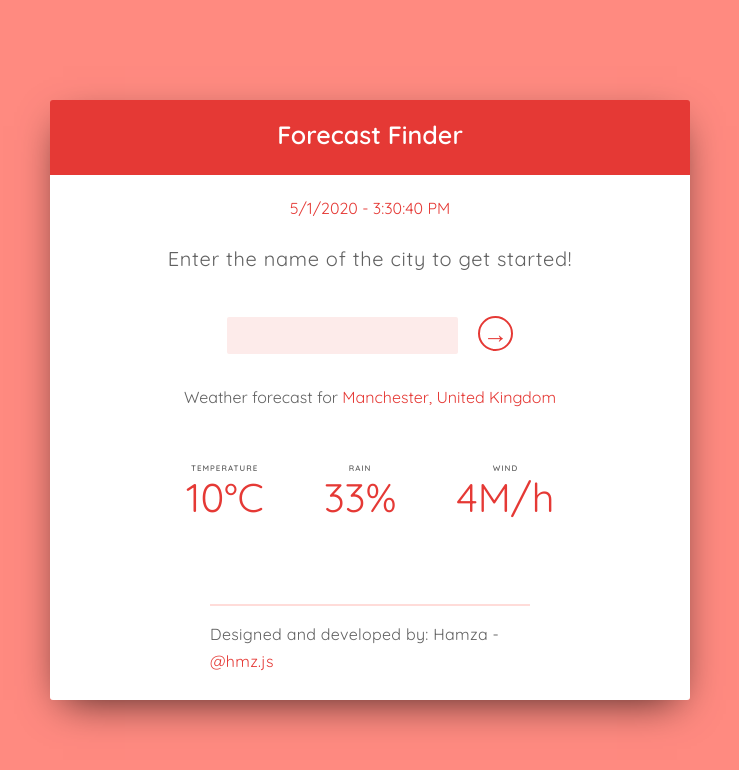
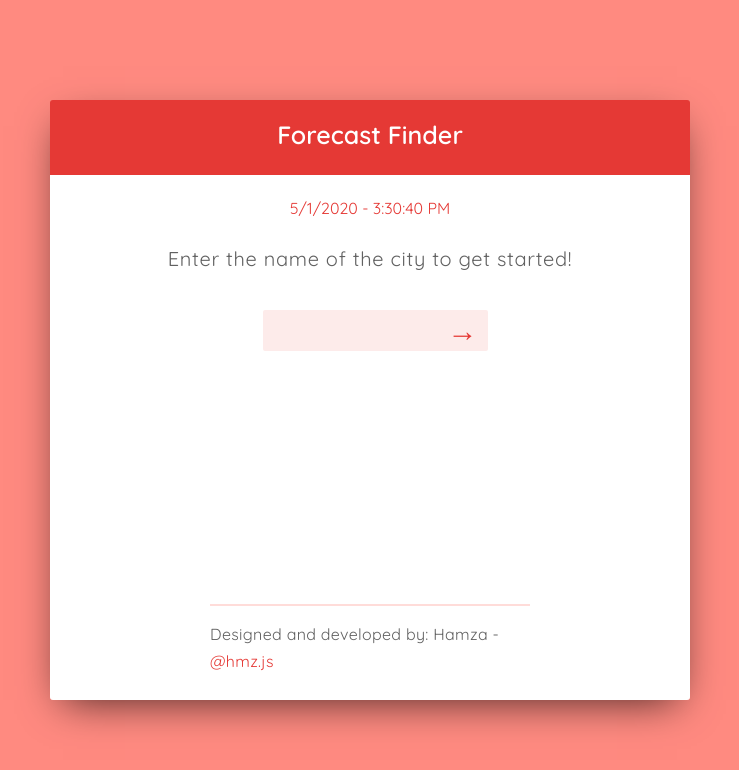
Before and after one commit to hamza-mirza/weather-app-hooks, a React (Create React App) app: page / in a window 1280 px wide. Shown: the top 770 px of the page, without its empty margins (270-1009 px from the left). Built offline with nearby package versions, Linux system fonts and the light colour scheme.

Commit message:
project complete (for now lol)

```diff
--- a/package.json
+++ b/package.json
@@ -6,6 +6,7 @@
     "@testing-library/jest-dom": "^4.2.4",
     "@testing-library/react": "^9.5.0",
     "@testing-library/user-event": "^7.2.1",
+    "axios": "^0.19.2",
     "boostrap": "^2.0.0",
     "node-sass": "^4.14.0",
     "react": "^16.13.1",
--- /dev/null
+++ b/src/Context.js
@@ -0,0 +1,5 @@
+import { createContext } from "react"
+
+const Context = createContext()
+
+export default Context
--- /dev/null
+++ b/src/components/Error.js
@@ -0,0 +1,5 @@
+import React from "react"
+
+const Error = ({error}) => <div className="error">{error}</div>
+
+export default Error
--- a/src/components/Main.js
+++ b/src/components/Main.js
@@ -1,4 +1,7 @@
-import React from 'react'
+import React, {useState} from "react"
+import axios from "axios";
+
+import Context from "../Context"
 
 import Header from "./Layout/Header"
 import Content from "./Layout/Content"
@@ -6,17 +9,39 @@ import DateTime from "./DateTime"
 import Tagline from "./Tagline"
 import WeatherSearch from "./WeatherSearch"
 import WeatherData from "./WeatherData"
+import Error from "./Error"
 import Footer from "./Layout/Footer"
 
+const API_KEY = "9c3cb98520f309bd159e77512e8e5e28"
+
 const Main = () => {
+  const [weather, setWeather] = useState(null)
+  const [city, setCity] = useState(null)
+  const [error, setError] = useState(null)
+  const api_call = async e => {
+    e.preventDefault()
+    const location = e.target.elements.city.value
+    if (!location) {
+      return setError("Please enter the name of the city"), setWeather(null)
+    }
+    const url = `https://api.openweathermap.org/data/2.5/weather?q=${location}&appid=${API_KEY}&units=metric`
+    const request = axios.get(url)
+    const response = await request
+    setError(null)
+    setWeather(response.data.main)
+    setCity(response.data.name)
+  }
   return (
     <div className="main">
       <Header/>
       <Content>
-        <DateTime/>
-        <Tagline/>
-        <WeatherSearch/>
-        <WeatherData/>
+        <Context.Provider value={{api_call, weather, city}}>
+          <DateTime/>
+          <Tagline/>
+          <WeatherSearch/>
+          { error !== null && <p>{<Error error={error}/>}</p> }
+          { weather !== null && <WeatherData/> }
+        </Context.Provider>
         <Footer/>
       </Content>
     </div>
--- /dev/null
+++ b/src/components/Weather.js
@@ -0,0 +1,25 @@
+import React from "react"
+
+const Weather = ({city, temp, humidity, pressure}) => {
+  return (
+    <div className="weather-data">
+      <p className="weather__tagline">Weather forecast for <span className="weather-data__city">{city}</span></p>
+      <div className="weather-data__box">
+        <span className="weather-data__property">
+          <p className="weather-data__title">Temperature</p>
+          <p className="weather-data__value">{temp}</p>
+        </span>
+        <span className="weather-data__property">
+          <p className="weather-data__title">Humidity</p>
+          <p className="weather-data__value">{humidity}</p>
+        </span>
+        <span className="weather-data__property">
+          <p className="weather-data__title">Pressure</p>
+          <p className="weather-data__value">{pressure}</p>
+        </span>
+      </div>
+    </div>
+  )
+}
+
+export default Weather
--- a/src/components/WeatherData.js
+++ b/src/components/WeatherData.js
@@ -1,24 +1,14 @@
-import React from "react"
+import React, {useContext} from "react"
+
+import Context from "../Context"
+
+import Weather from "./Weather"
 
 const WeatherData = () => {
+  const {weather, city} = useContext(Context)
+  const {temp, humidity, pressure} = weather
   return (
-    <div className="weather-data">
-      <p className="weather__tagline">Weather forecast for <span className="weather-data__city">Manchester, United Kingdom</span></p>
-      <div className="weather-data__box">
-        <span className="weather-data__property">
-          <p className="weather-data__title">Temperature</p>
-          <p className="weather-data__value">10°C</p>
-        </span>
-        <span className="weather-data__property">
-          <p className="weather-data__title">Rain</p>
-          <p className="weather-data__value">33%</p>
-        </span>
-        <span className="weather-data__property">
-          <p className="weather-data__title">Wind</p>
-          <p className="weather-data__value">4M/h</p>
-        </span>
-      </div>
-    </div>
+    <Weather temp={temp} humidity={humidity} pressure={pressure} city={city}/>
   )
 }
 
--- a/src/components/WeatherSearch.js
+++ b/src/components/WeatherSearch.js
@@ -1,14 +1,19 @@
-import React from "react"
+import React, {useContext} from "react"
 
-const WeatherSearch = () => (
+import Context from "../Context"
+
+const WeatherSearch = () => {
+  const {api_call} = useContext(Context)
+  return (
     <div className="weather-search">
-    <form className="weather-search__form">
-      <input className="weather-search__input" type="text"/>
+      <form onSubmit={api_call} className="weather-search__form">
+        <input autoComplete="off" name="city" className="weather-search__input" type="text"/>
         <div className="weather-search__submit">
           <button className="weather-search__button">&rarr;</button>
         </div>
       </form>
     </div>
   )
+}
 
 export default WeatherSearch
--- /dev/null
+++ b/src/styles/modules/_error.scss
@@ -0,0 +1,4 @@
+.error {
+  margin-top: 3rem;
+  text-align: center;
+}
--- a/src/styles/modules/_weather-search.scss
+++ b/src/styles/modules/_weather-search.scss
@@ -3,15 +3,18 @@
   &__form {
     text-align: center;
     margin-top: 3rem;
+    margin-bottom: 5rem;
   }
 
   &__input {
     display: inline-block;
-    border: transparent;
+    border: solid 2px transparent;
     background-color: rgba($colour-2, 0.1);
     padding: 0.5rem 3rem;
     border-radius: 2px;
     margin-right: 2rem;
+    padding-left: 1rem;
+    padding-right: 4rem;
 
     &:focus {
       outline: none;
@@ -23,21 +26,23 @@
    display: inline-block;
    text-align: center;
    background-color: transparent;
-   border: solid 2px $colour-2;
-   border-radius: 50%;
-   font-size: 2.5rem;
-   height: 35px;
-   width: 35px;
+   font-size: 3rem;
+   height: 30px;
+   width: 30px;
    position: relative;
-   top: 1rem;
+   top: 0.9rem;
+   margin-left: -6rem;
   }
 
   &__button {
-    padding: 1.5rem;
+    padding: 1.2rem;
     color: $colour-2;
     position: absolute;
     top: 50%;
     left: 50%;
     transform: translate(-50%, -50%);
+    &:focus {
+      outline: none;
+    }
   }
 }
--- a/src/styles/styles.scss
+++ b/src/styles/styles.scss
@@ -9,4 +9,5 @@
 @import "./modules/tagline";
 @import "./modules/weather-search";
 @import "./modules/weather-data";
+@import "./modules/error";
 @import "./modules/_footer";
```
Also changed, not shown: 1 other file (tests, documents, lock files or other folders). Lines whose indentation alone changed are shown as unchanged.
